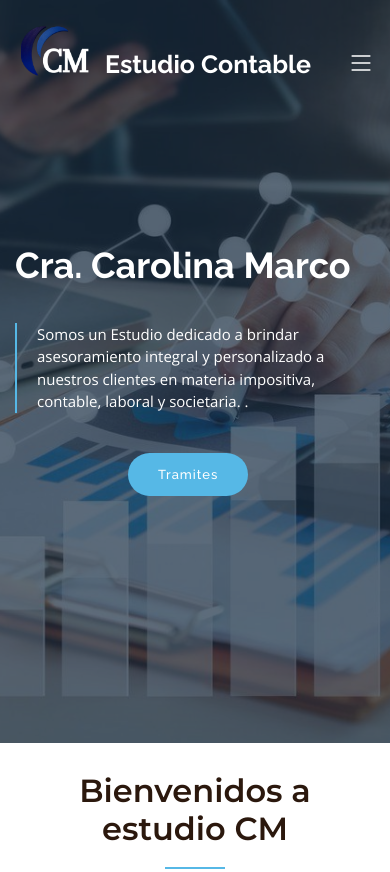
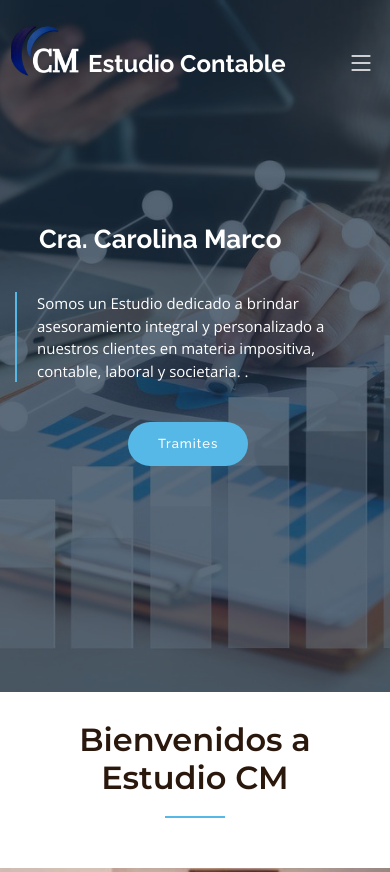
Before and after one commit to GABRIEL3503/estudio-contable, a plain HTML site: page index.html in a window 390 px wide. Shown: the top 872 px of the page. Drawn offline with nearby package versions, Linux system fonts and the light colour scheme.

Commit message:
2 commit

```diff
--- a/assets/css/main.css
+++ b/assets/css/main.css
@@ -520,7 +520,7 @@ section {
 --------------------------------------------------------------*/
 .hero {
   width: 100%;
-  min-height: 88vh;
+  min-height: 82vh;
   background: url("../img/hero_img.jpg") top center;
   background-size: cover;
   position: relative;
@@ -542,7 +542,7 @@ section {
 .hero:before {
   position: absolute;
   content: "";
-  background: rgba(27, 47, 69, 0.6);
+  background: rgb(65 81 98 / 70%);
   inset: 0;
 }
 
@@ -1341,9 +1341,9 @@ section {
 }
 
 @media (max-width: 768px) {
-  name{
-
-      font-size: 22px;
+  .hero h2.name{
+    margin-left: 24px;
+      font-size: 26px;
 
   }
   .header .logo {
@@ -1352,11 +1352,14 @@ section {
     margin-right: 13px;
   }
   .header  h1 {
-    margin-left: 89px;
-    font-size: 25px;
+    margin-left: 82px;
+    font-size: 24px;
 }
 .marg{
-  margin-left: 1px;
+  margin-left: -9px;
+}
+.section-header h2{
+  font-weight: 600;
 }
 
   }
--- a/index.html
+++ b/index.html
@@ -96,8 +96,8 @@
     <section id="why-us" class="why-us">
       <div class="container" data-aos="fade-up">
 
-        <div class="section-header">
-          <h2>Bienvenidos a estudio CM</h2>
+        <div class=" section-header">
+          <h2>Bienvenidos a Estudio CM</h2>
 
         </div>
 
```
